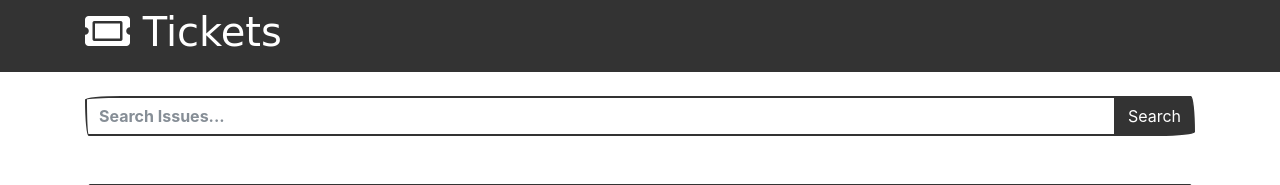
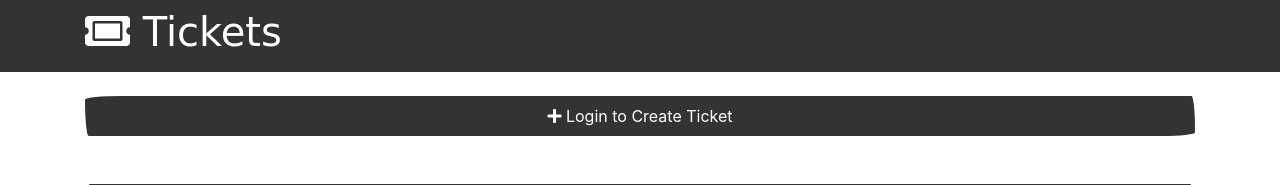
Before and after one commit to sipostudent/Bug-Issue-Tracker, a Django app: page / in a window 1280 px wide. Shown: the part 44-229 px from the top of the page. Run offline with Django 3.2, Linux system fonts and the light colour scheme; data that the repository does not hold is empty; some libraries are stand-ins or nearby versions; some web fonts are replaced.

Commit message:
updated create ticket button

```diff
--- a/bug_tracker/issue_tracker/templates/index.html
+++ b/bug_tracker/issue_tracker/templates/index.html
@@ -28,10 +28,9 @@
                 {% else %}
                     <div class="col-md-12 ml-auto">
                         <div class="input-group">
-                            <input type="text" class="form-control" placeholder="Search Issues...">
-                            <div class="input-group-append">
-                                <button class="btn btn-primary">Search</button>
-                            </div>
+                            <a href="#" class="btn btn-primary btn-block">
+                                <i class="fas fa-plus"></i> Login to Create Ticket
+                            </a>
                         </div>
                     </div>
                 {% endif %}
```
